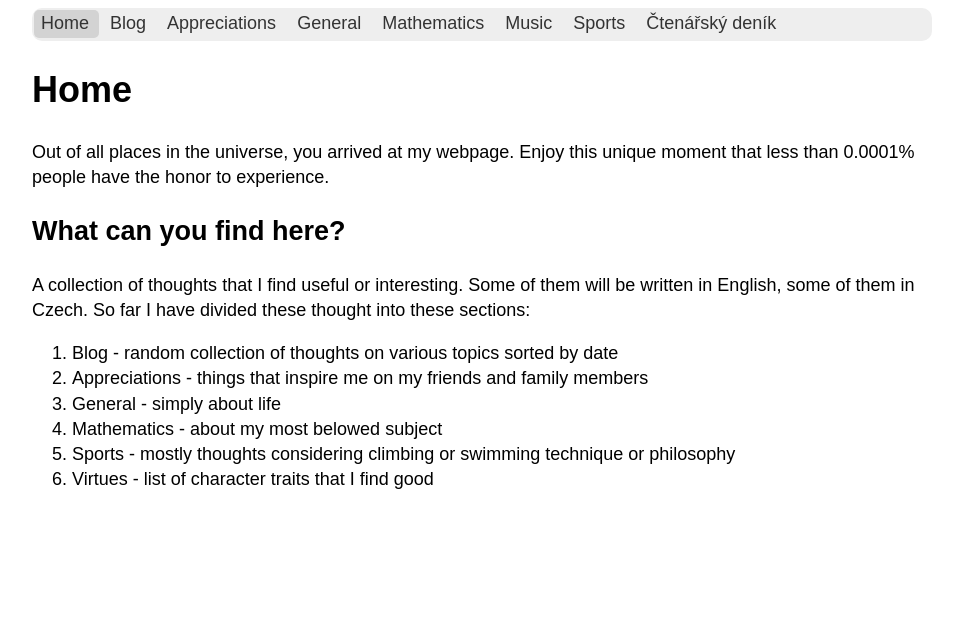
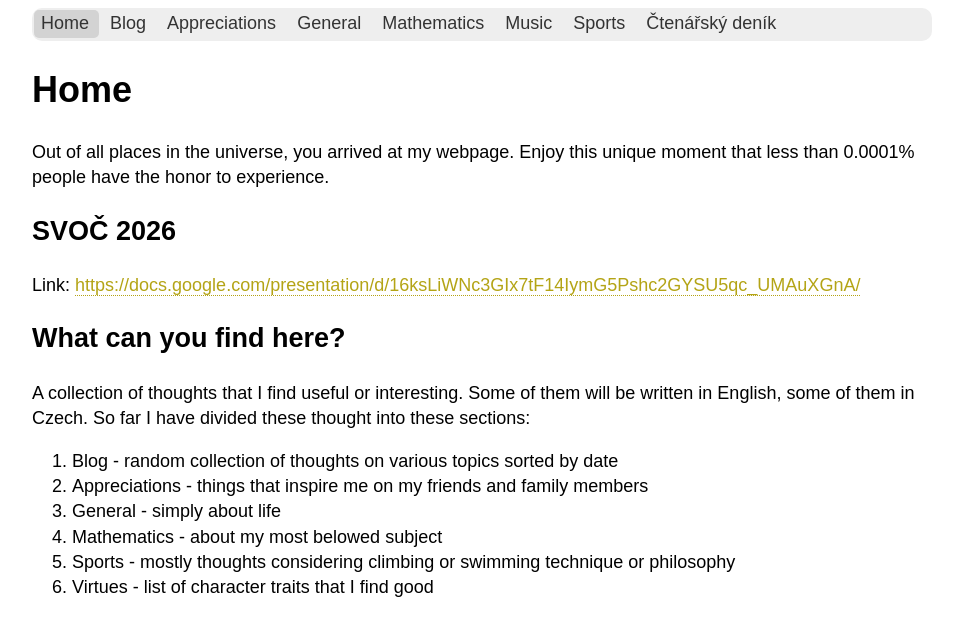
Before and after one commit to hartmaj2/hartmaj2.github.io, a Jekyll site: the page built from index.md, in a window 1280 px wide. Shown: the top 636 px of the page, without its empty margins (158-1121 px from the left). Built offline with Jekyll 4.4.1, drawn with Linux system fonts in a browser that asks for light colours.

Commit message:
Add link to svoc

```diff
--- a/index.md
+++ b/index.md
@@ -8,6 +8,10 @@ navbar_order: 100
 
 Out of all places in the universe, you arrived at my webpage. Enjoy this unique moment that less than 0.0001% people have the honor to experience.
 
+## SVOČ 2026
+
+Link: [https://docs.google.com/presentation/d/16ksLiWNc3GIx7tF14IymG5Pshc2GYSU5qc_UMAuXGnA/](https://docs.google.com/presentation/d/16ksLiWNc3GIx7tF14IymG5Pshc2GYSU5qc_UMAuXGnA/)
+
 ## What can you find here?
 
 A collection of thoughts that I find useful or interesting. Some of them will be written in English, some of them in Czech. So far I have divided these thought into these sections:
```
